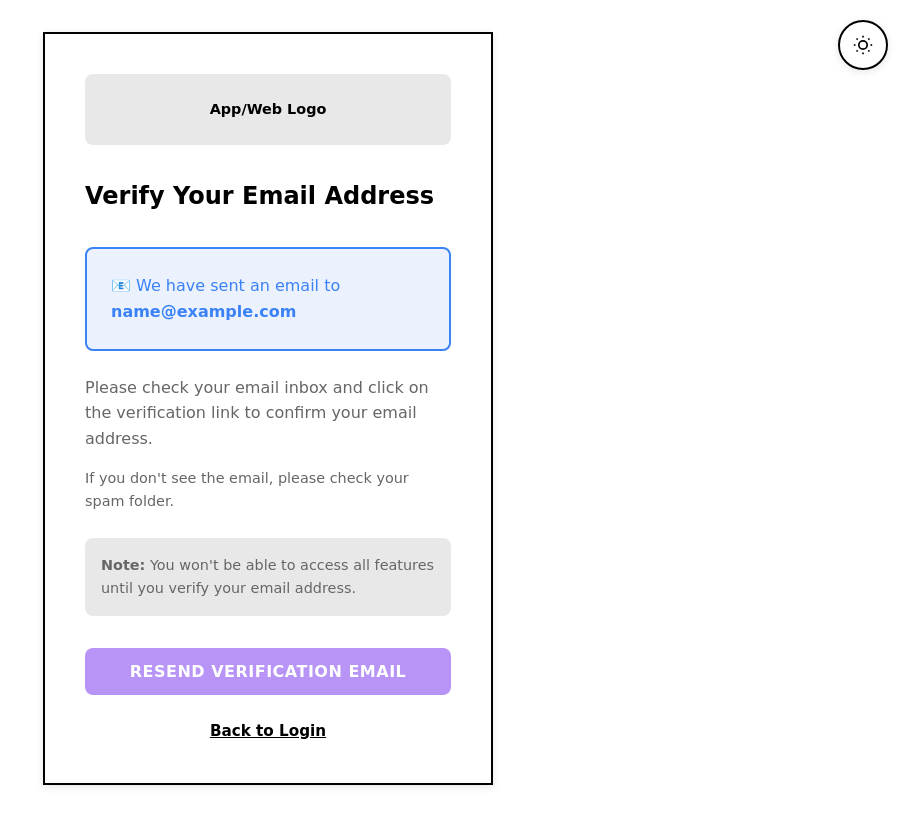
After one commit to kashish2210/Odoo-x-GCET2026, a Django app: template templates/account/verification_sent.html in a window 1280 px wide. The commit adds this page. Shown: the whole page, without its empty margins (372-1280 px from the left). Run offline with Django 5.2, Linux system fonts and the light colour scheme; the template is opened without the code that fills it: most values are stand-ins (such as "Sample title", 1, 10 or a date in 2020).

Commit message:
email verify

```diff
--- /dev/null
+++ b/templates/account/verification_sent.html
@@ -0,0 +1,75 @@
+{% load static %}
+<!DOCTYPE html>
+<html lang="en">
+<head>
+    <meta charset="UTF-8">
+    <meta name="viewport" content="width=device-width, initial-scale=1.0">
+    <title>Verify Your Email</title>
+    <link rel="stylesheet" href="{% static 'css/style.css' %}">
+    <link rel="stylesheet" href="{% static 'css/auth.css' %}">
+</head>
+<body>
+    <div class="auth-page">
+        <div class="auth-card">
+            <div class="auth-header">
+                <div class="app-logo-section">
+                    <span class="app-name">App/Web Logo</span>
+                </div>
+            </div>
+
+            <h2 class="auth-title">Verify Your Email Address</h2>
+
+            <div style="padding: 1.5rem; background-color: rgba(59, 130, 246, 0.1); border: 2px solid #3b82f6; border-radius: 8px; margin-bottom: 1.5rem;">
+                <p style="color: #3b82f6; margin: 0;">
+                    📧 We have sent an email to <strong>{{ email }}</strong>
+                </p>
+            </div>
+
+            <p style="margin-bottom: 1rem; color: var(--text-secondary);">
+                Please check your email inbox and click on the verification link to confirm your email address.
+            </p>
+
+            <p style="margin-bottom: 1.5rem; color: var(--text-secondary); font-size: 0.9rem;">
+                If you don't see the email, please check your spam folder.
+            </p>
+
+            <div style="padding: 1rem; background-color: var(--logo-bg); border-radius: 8px; margin-bottom: 1.5rem;">
+                <p style="margin: 0; color: var(--text-secondary); font-size: 0.9rem;">
+                    <strong>Note:</strong> You won't be able to access all features until you verify your email address.
+                </p>
+            </div>
+
+            <form method="post" action="{% url 'account_email' %}" class="auth-form">
+                {% csrf_token %}
+                <input type="hidden" name="email" value="{{ email }}">
+                <button type="submit" name="action_send" class="btn-submit">
+                    Resend Verification Email
+                </button>
+            </form>
+
+            <div class="auth-footer">
+                <p><a href="{% url 'account_login' %}" class="auth-link">Back to Login</a></p>
+            </div>
+        </div>
+
+        <button class="theme-toggle-floating" id="themeToggle" aria-label="Toggle theme">
+            <svg class="sun-icon" xmlns="http://www.w3.org/2000/svg" width="20" height="20" viewBox="0 0 24 24" fill="none" stroke="currentColor" stroke-width="2">
+                <circle cx="12" cy="12" r="5"></circle>
+                <line x1="12" y1="1" x2="12" y2="3"></line>
+                <line x1="12" y1="21" x2="12" y2="23"></line>
+                <line x1="4.22" y1="4.22" x2="5.64" y2="5.64"></line>
+                <line x1="18.36" y1="18.36" x2="19.78" y2="19.78"></line>
+                <line x1="1" y1="12" x2="3" y2="12"></line>
+                <line x1="21" y1="12" x2="23" y2="12"></line>
+                <line x1="4.22" y1="19.78" x2="5.64" y2="18.36"></line>
+                <line x1="18.36" y1="5.64" x2="19.78" y2="4.22"></line>
+            </svg>
+            <svg class="moon-icon" xmlns="http://www.w3.org/2000/svg" width="20" height="20" viewBox="0 0 24 24" fill="none" stroke="currentColor" stroke-width="2">
+                <path d="M21 12.79A9 9 0 1 1 11.21 3 7 7 0 0 0 21 12.79z"></path>
+            </svg>
+        </button>
+    </div>
+
+    <script src="{% static 'js/theme.js' %}"></script>
+</body>
+</html>
```
Also changed, not shown: templates/account/confirm-email.html (renamed from templates/account/email_confirm.html, +27 -18 lines).
